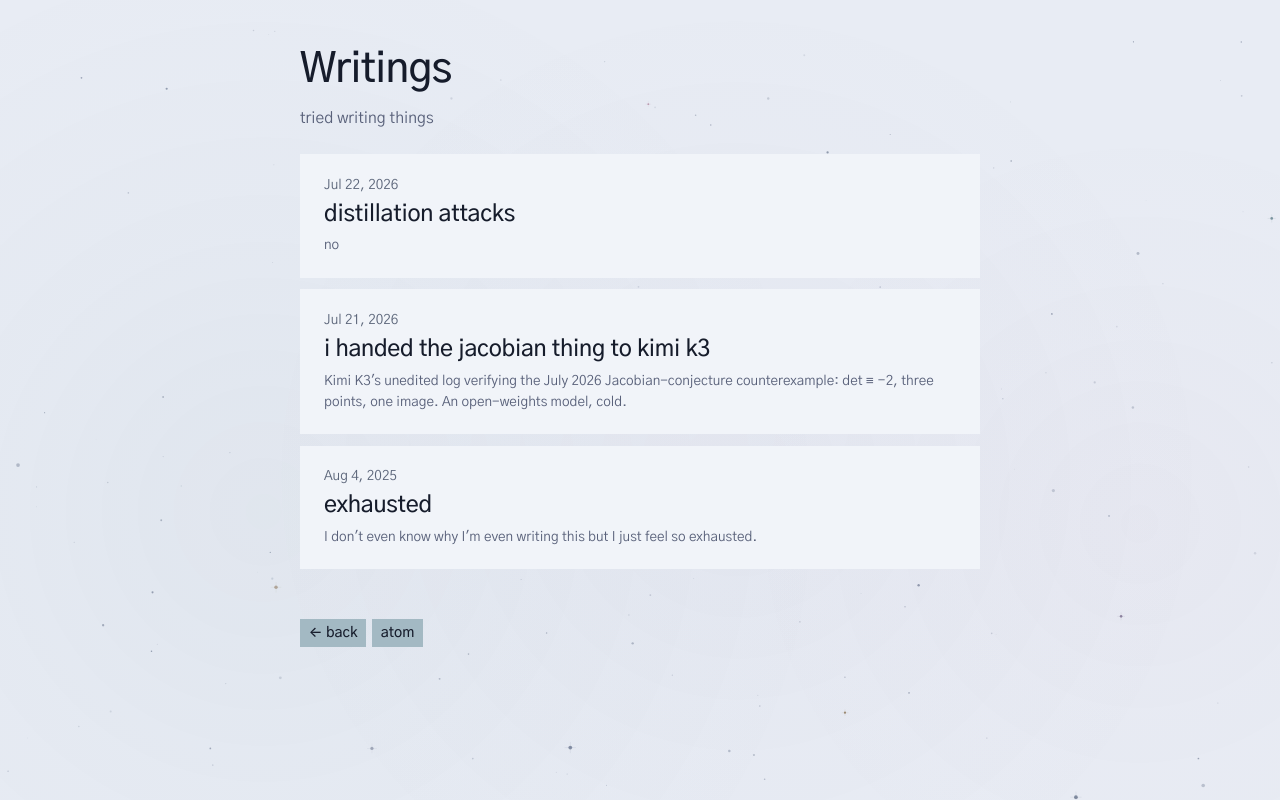
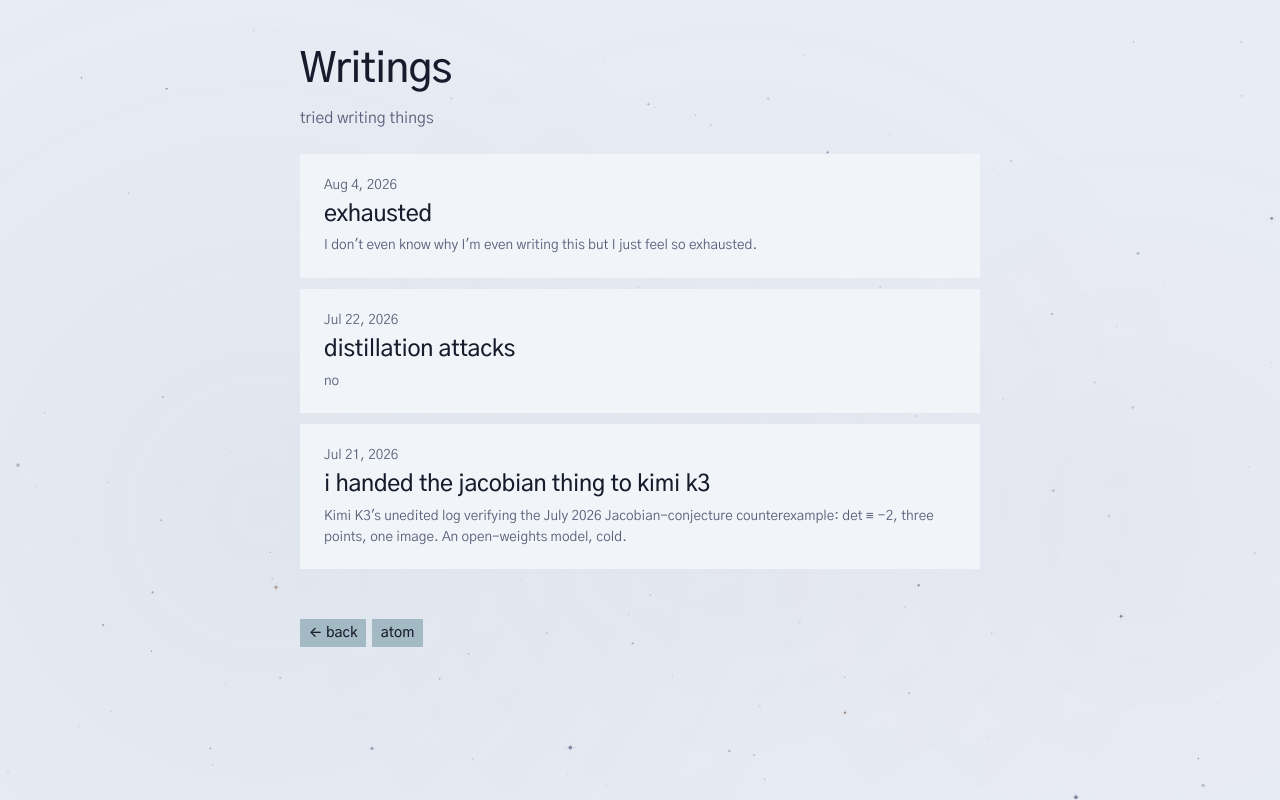
Before and after one commit to MercuriusDream/mercuriusdream.github.io, a React (Vite) app: page /writings in a window 1280 px wide. Built offline with nearby package versions, Linux system fonts and the light colour scheme; a web font is replaced by a local one.

Commit message:
fix: exhausted date to 2026

```diff
--- a/src/docs/meta.js
+++ b/src/docs/meta.js
@@ -7,9 +7,9 @@ export const writings = [
   {
     slug: 'exhausted',
     accent: 'var(--c-grey)',
-    kicker: '2025·08·04',
-    date: 'Aug 4, 2025',
-    published: '2025-08-04T00:00:00Z',
+    kicker: '2026·08·04',
+    date: 'Aug 4, 2026',
+    published: '2026-08-04T00:00:00Z',
     listTitle: 'exhausted',
     title: 'Exhausted',
     blurb: `I don't even know why I'm even writing this but I just feel so exhausted.`,
```
